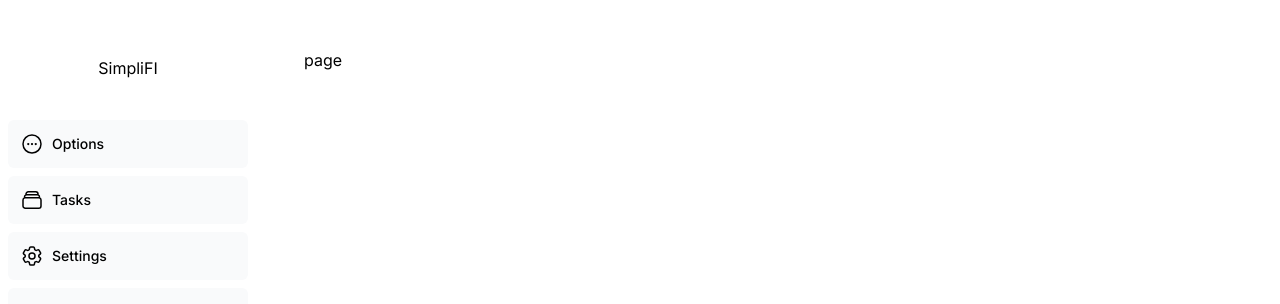
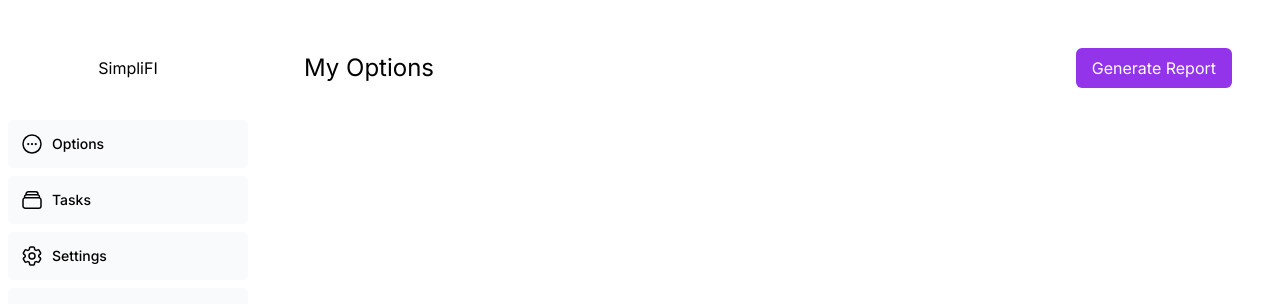
Before and after one commit to ic-monads/SimpliFI, a Next.js app: page /options/option in a window 1280 px wide. Shown: the top 304 px of the page. Built offline with nearby package versions, Linux system fonts and the light colour scheme; no server answers; the database is empty; a web font is replaced by a local one.

Commit message:
Move options page

```diff
--- a/src/app/options/option/page.tsx
+++ b/src/app/options/option/page.tsx
@@ -1,9 +1,26 @@
 
+import GenericButton from '@/app/ui/generic-button';
+import prisma from '@/app/lib/prisma';
 
-function Page() {
-  return (
-    <div>page</div>
-  )
+async function getEvidence() {
+  const evs = await prisma.evidence.findMany();
+  return evs;
 }
 
-export default Page
+export default async function Page() {
+  let evs = getEvidence();
+  console.log("Evidence", evs);
+  return (
+    <div className="w-full">
+      <div className="flex w-full items-center justify-between">
+        <h1 className={`text-2xl`}>My Options</h1>
+        <div className='flex gap-4'>
+          <GenericButton text='Generate Report'></GenericButton>
+        </div>
+      </div>
+      <div className="mt-4 flex items-center justify-between gap-2 md:mt-8">
+      </div>
+      {/* Pull evidence data from evidence table using Prisma*/}
+    </div>
+  );
+}
```
